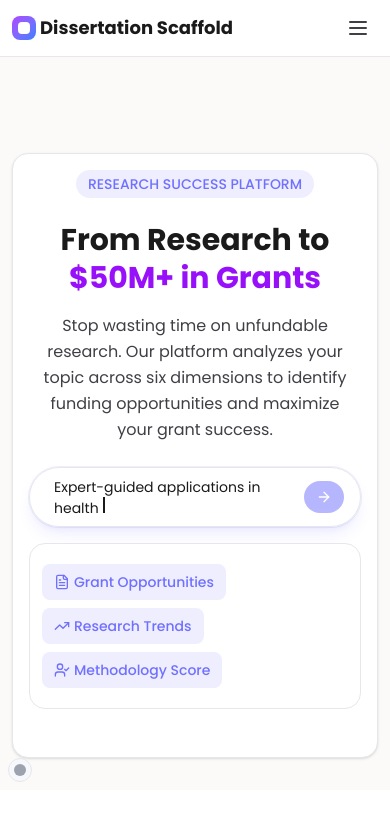
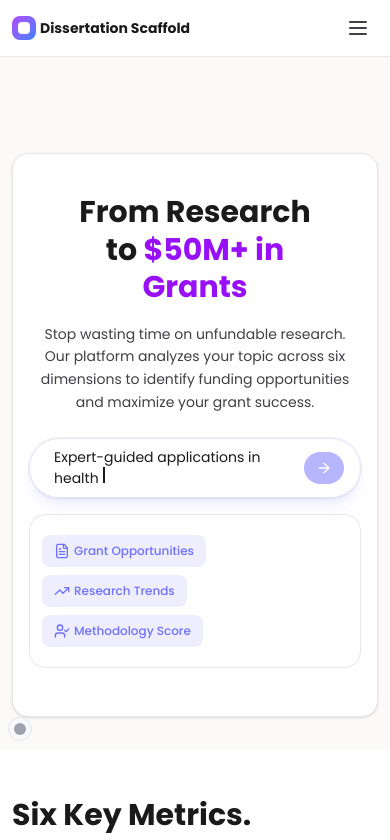
Before and after one commit to zintarh/dessertscaffold, a Next.js app: page / in a window 390 px wide. Shown: the top 840 px of the page. Built offline with nearby package versions, Linux system fonts and the light colour scheme; no server answers.

Commit message:
fix: fixes

```diff
--- a/app/components/front/HeroSection.tsx
+++ b/app/components/front/HeroSection.tsx
@@ -129,13 +129,13 @@ export default function HeroSection() {
             }`}
             style={{ transitionDelay: "100ms" }}
           >
-            <span className="bg-accent-soft text-accent text-sm font-medium px-3 py-1 rounded-full">
+            <span className=" hidden md:block bg-accent-soft text-accent text-sm font-medium px-3 py-1 rounded-full">
               RESEARCH SUCCESS PLATFORM
             </span>
           </div>
 
           <h1
-            className={`text-3xl sm:text-4xl md:text-5xl lg:text-6xl text-center font-bold text-primary mb-4 sm:mb-6 leading-tight transition-all duration-800 ease-out ${
+            className={` px-10 md:px-0 text-3xl sm:text-4xl md:text-5xl lg:text-6xl text-center font-bold text-primary mb-4 sm:mb-6 leading-tight transition-all duration-800 ease-out ${
               isVisible
                 ? "opacity-100 translate-y-0"
                 : "opacity-0 translate-y-6"
@@ -147,7 +147,7 @@ export default function HeroSection() {
           </h1>
 
           <p
-            className={`text-base sm:text-lg text-secondary text-center mb-6 sm:mb-8 max-w-3xl mx-auto leading-relaxed px-2 transition-all duration-800 ease-out ${
+            className={`text-sm sm:text-lg text-secondary text-center mb-6 sm:mb-8 max-w-3xl mx-auto leading-relaxed px-2 transition-all duration-800 ease-out ${
               isVisible
                 ? "opacity-100 translate-y-0"
                 : "opacity-0 translate-y-4"
@@ -222,15 +222,15 @@ export default function HeroSection() {
                 </p> */}
 
                 <div className="flex flex-wrap gap-2 sm:gap-3 md:gap-4 py-3 sm:py-4">
-                  <button className="bg-accent-soft text-accent px-3 py-2 sm:px-4 sm:py-3 rounded-lg text-sm sm:text-base font-medium flex items-center space-x-1 sm:space-x-2 transition-colors">
+                  <button className="bg-accent-soft text-accent px-3 py-2 sm:px-4 sm:py-3 rounded-lg text-xs sm:text-base font-medium flex items-center space-x-1 sm:space-x-2 transition-colors">
                     <FileText className="w-4 h-4 sm:w-5 sm:h-5" />
                     <span>Grant Opportunities</span>
                   </button>
-                  <button className="bg-accent-soft text-accent px-3 py-2 sm:px-4 sm:py-3 rounded-lg text-sm sm:text-base font-medium flex items-center space-x-1 sm:space-x-2 transition-colors">
+                  <button className="bg-accent-soft text-accent px-3 py-2 sm:px-4 sm:py-3 rounded-lg text-xs sm:text-base font-medium flex items-center space-x-1 sm:space-x-2 transition-colors">
                     <TrendingUp className="w-4 h-4 sm:w-5 sm:h-5" />
                     <span>Research Trends</span>
                   </button>
-                  <button className="bg-accent-soft text-accent px-3 py-2 sm:px-4 sm:py-3 rounded-lg text-sm sm:text-base font-medium flex items-center space-x-1 sm:space-x-2 transition-colors">
+                  <button className="bg-accent-soft text-accent px-3 py-2 sm:px-4 sm:py-3 rounded-lg text-xs sm:text-base font-medium flex items-center space-x-1 sm:space-x-2 transition-colors">
                     <UserCheck className="w-4 h-4 sm:w-5 sm:h-5" />
                     <span>Methodology Score</span>
                   </button>
--- a/app/components/front/Navbar.tsx
+++ b/app/components/front/Navbar.tsx
@@ -42,7 +42,7 @@ export default function Navbar() {
               >
                 <div className="w-3 h-3 sm:w-4 sm:h-4 bg-white rounded-sm"></div>
               </div>
-              <span className="text-lg sm:text-xl md:text-2xl font-bold text-primary">
+              <span className="text-sm sm:text-xl md:text-2xl font-bold text-primary">
                 Dissertation Scaffold
               </span>
             </Link>
@@ -90,11 +90,11 @@ export default function Navbar() {
           <div className="flex items-center space-x-2 sm:space-x-4">
 
 
-{/*
+
             <button
               onClick={toggleTheme}
-              aria-label="Toggle dark mode"
-              className={`p-2 rounded-lg transition-colors ${
+              aria-label="Toggle dark mode "
+              className={`p-2 rounded-lg transition-colors hidden md:block ${
                 isDarkMode
                   ? "text-secondary hover:bg-surface-muted"
                   : "text-secondary hover:bg-surface-muted"
@@ -105,7 +105,7 @@ export default function Navbar() {
               ) : (
                 <Moon className="w-5 h-5" />
               )}
-            </button> */}
+            </button>
 
 
 
@@ -153,6 +153,7 @@ export default function Navbar() {
 
         {isMenuOpen && (
           <div className="md:hidden">
+
             <div
               className={`px-2 pt-2 pb-3 space-y-1 sm:px-3 bg-surface border-t border-default`}
             >
```
